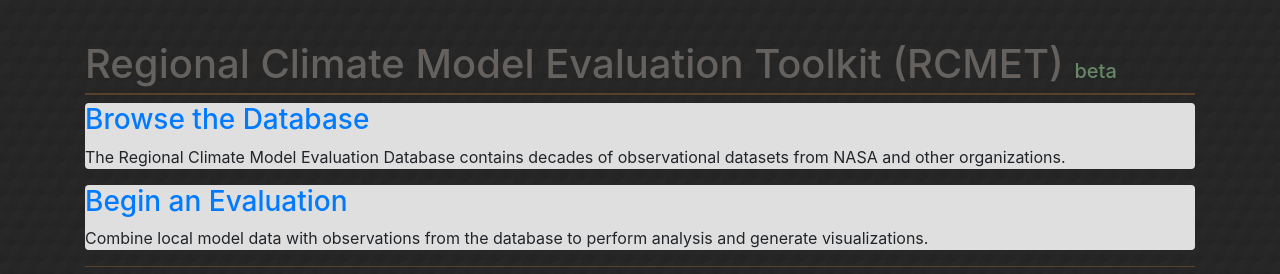
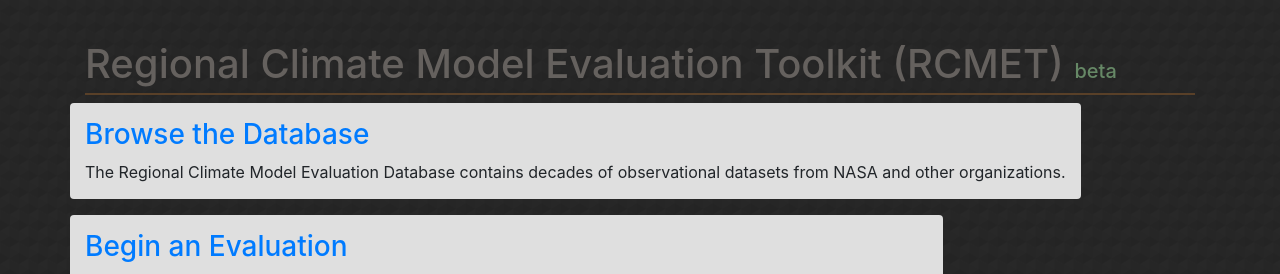
Before and after one commit to apache/climate, a PHP site: the page made by rcmet/src/main/webapp/views/index.php in a window 1280 px wide. Shown: the top 274 px of the page. Run offline with PHP 8.4, Linux system fonts and the light colour scheme; the template is opened without the code that fills it, so the values that code supplies are empty; some libraries are stand-ins or nearby versions.

Commit message:
update look and feel for rcmet webapp home page
git-svn-id: https://svn.apache.org/repos/asf/oodt/branches/rmcesjpl/projects/rcmes/trunk@1473979 13f79535-47bb-0310-9956-ffa450edef68

Former-commit-id: 155fb74b257ec443683e0760dad7b98024de1aca

```diff
--- a/rcmet/src/main/webapp/views/index.php
+++ b/rcmet/src/main/webapp/views/index.php
@@ -1,18 +1,27 @@
-<div class="span-17">
-	<div class="box span-7 colborder">
-		<h3 class="big"><a href="http://wrm.jpl.nasa.gov/">Browse the Database</a></h3>
+<div class="section">
+    <div class="row">
+	    <div class="box span6">
+	        <div class="box-content">
+		        <h3><a href="http://rcmed.jpl.nasa.gov/">Browse the Database</a></h3>
 		        The Regional Climate Model Evaluation Database contains
 		        decades of observational datasets from NASA and other
 		        organizations.
 		    </div>
-	<div class="box span-7 last">
-		<h3 class="big"><a href="<?php echo SITE_ROOT?>/wizard/init">Begin an Evaluation</a></h3>
+	    </div>
+	    <div class="box span6">
+	        <div class="box-content">
+		        <h3><a href="<?php echo SITE_ROOT?>/wizard/init">Begin an Evaluation</a></h3>
 		        Combine local model data with observations from the database
 		        to perform analysis and generate visualizations.
 	        </div>
-	<hr/>
 	    </div>
-<div class="span-7 last">
+
+    </div>
+    <div class="row">
+        <div class="box span12">
+            <div class="box-content">
+
+	            <img src="<?php echo SITE_ROOT?>/static/img/rcmes-logo.png" id="rcmes-logo"/>
 	            <h5>Background Information</h5>
 	            <p>
 	            The Regional Climate Model Evaluation Toolkit is comprised of
@@ -25,6 +34,9 @@
 	            The Regional Climate Model Evaluation System is actively being developed
 	            at the NASA Jet Propulsion Laboratory (JPL), in collaboration with the UCLA Joint
 	            Institute for Regional Earth System Science and Engineering (JIFRESSE). The
-	latest information is always available on the <a href="#">RCMES Website</a>.
+	            latest information is always available on the official
+	            <a href="http://rcmes.jpl.nasa.gov">RCMES Website</a>.
             </div>
-<br class="clear"/>
+        </div>
+    </div>
+</div>
```
Lines whose indentation alone changed are shown as unchanged.
